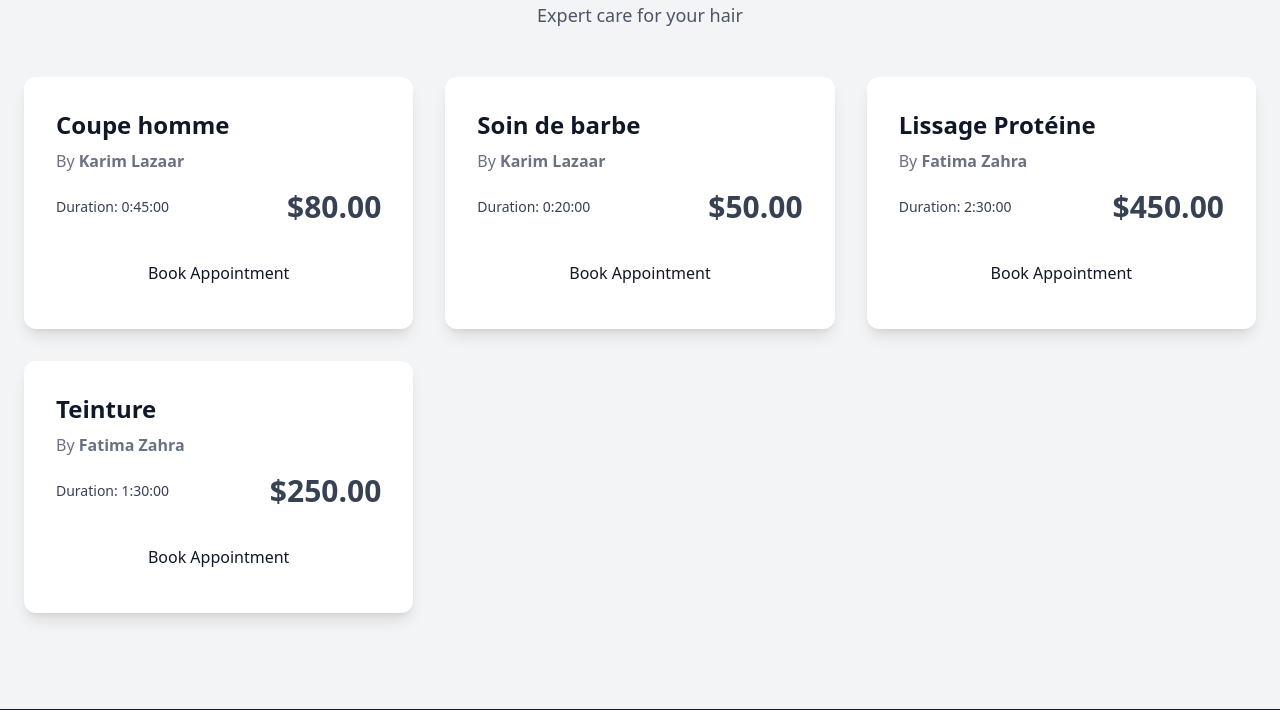
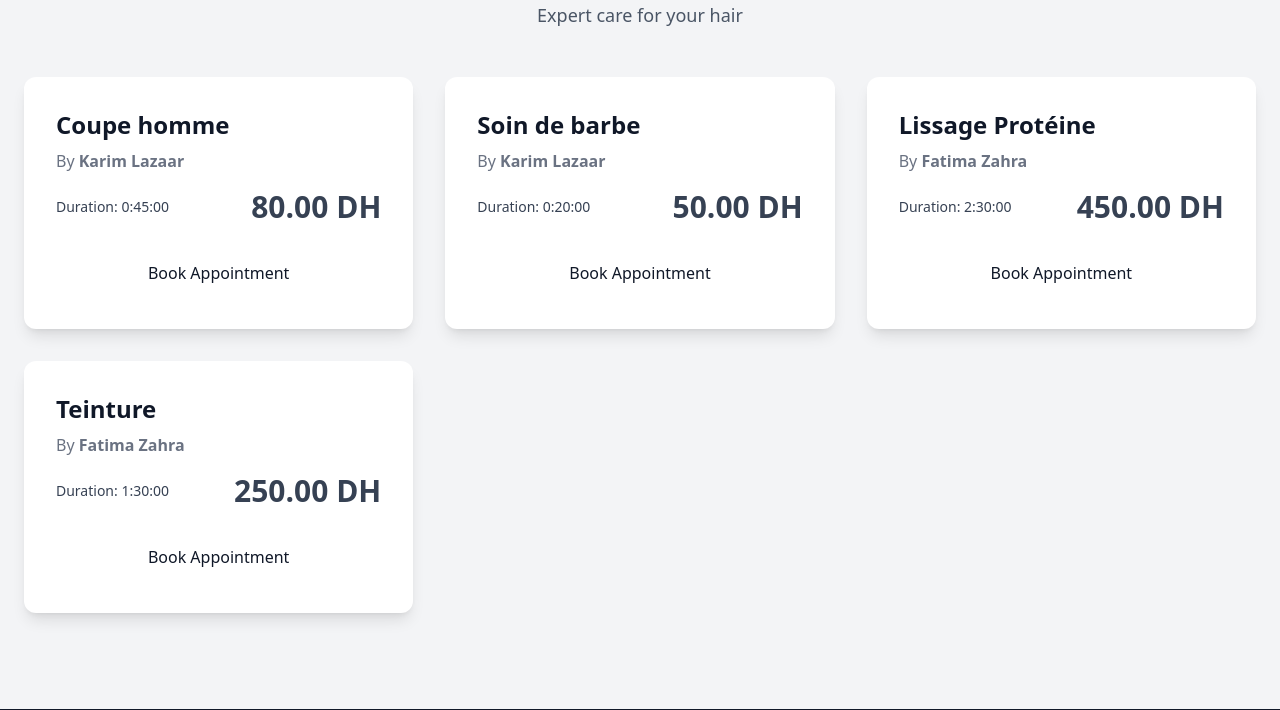
Before and after one commit to mohamed0009/coiffeur-booking-app, a Django app: page /services/ in a window 1280 px wide. Shown: the part 175-885 px from the top of the page. Run offline with Django 5.2, Linux system fonts and the light colour scheme; data comes from the database, SQL or seed files in the repository; both versions use the stored data as it was after the commit; style sheets or scripts are compiled from the project's sources; some libraries are stand-ins or nearby versions.

Commit message:
Update migration files and service templates; modified service details and adjusted price display format in service list.

```diff
--- a/templates/services/service_list.html
+++ b/templates/services/service_list.html
@@ -17,7 +17,7 @@
                     </p>
                     <div class="flex justify-between items-center text-gray-700 mb-6">
                         <span class="text-sm">Duration: {{ service.duration }}</span>
-                        <span class="text-3xl font-bold text-accent-blue">${{ service.price|floatformat:2 }}</span>
+                        <span class="text-3xl font-bold text-accent-blue">{{ service.price|floatformat:2 }} DH</span>
                     </div>
                     <a href="{% url 'reservations:create_booking' %}?service_id={{ service.id }}" class="block w-full text-center bg-button-white text-dark-blue py-3 rounded-lg hover:bg-gray-200 transition-all duration-300 transform group-hover:scale-105">
                         Book Appointment
```
Also changed, not shown: accounts/migrations/0001_initial.py, db.sqlite3, reservations/migrations/0001_initial.py, services/migrations/0001_initial.py, services/migrations/0002_populate_services.py.
